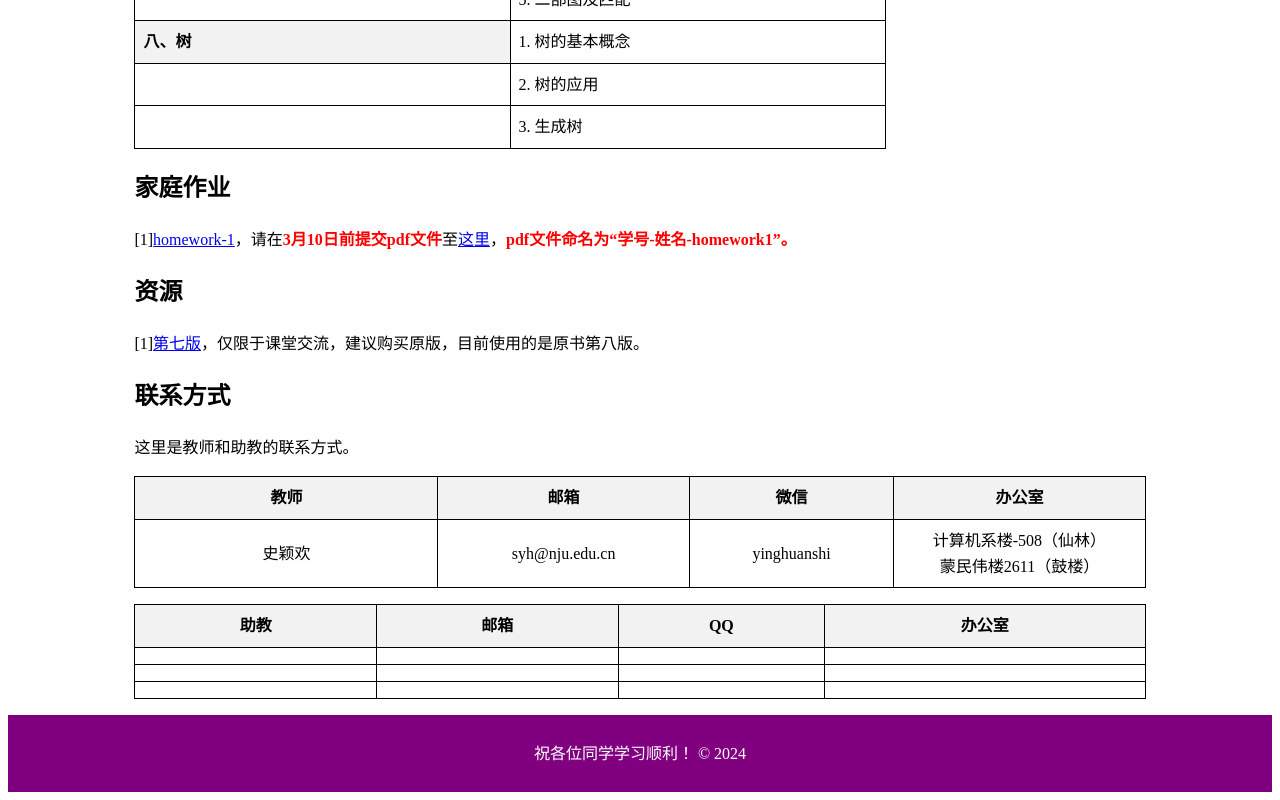
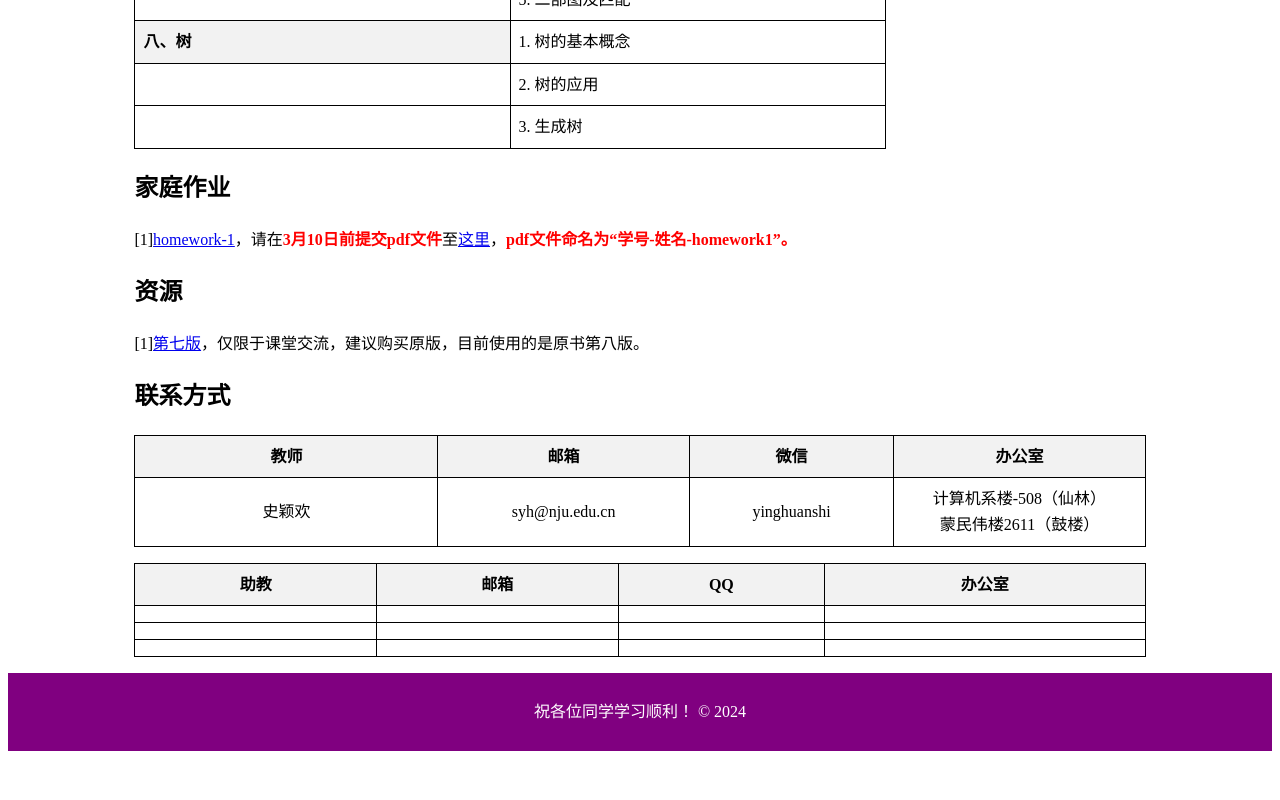
Before and after one commit to Discrete-Mathematics-2024/Discrete-Mathematics-2024.github.io, a plain HTML site: page index.html in a window 1280 px wide. Shown: the part 1833-2633 px from the top of the page. After the commit the page ends 2592 px from the top, so only its background shows below. Drawn offline with Linux system fonts and the light colour scheme.

Commit message:
Update index.html
25

```diff
--- a/index.html
+++ b/index.html
@@ -101,9 +101,7 @@
 
     <section id="contact">
         <h2>联系方式</h2>
-        <p>这里是教师和助教的联系方式。</p>
-
-        <!-- 教师信息表格 -->
+      <!-- 教师信息表格 -->
         <table class="centered-table">
             <tr>
                 <th class="teacher-column">教师</th>
```
